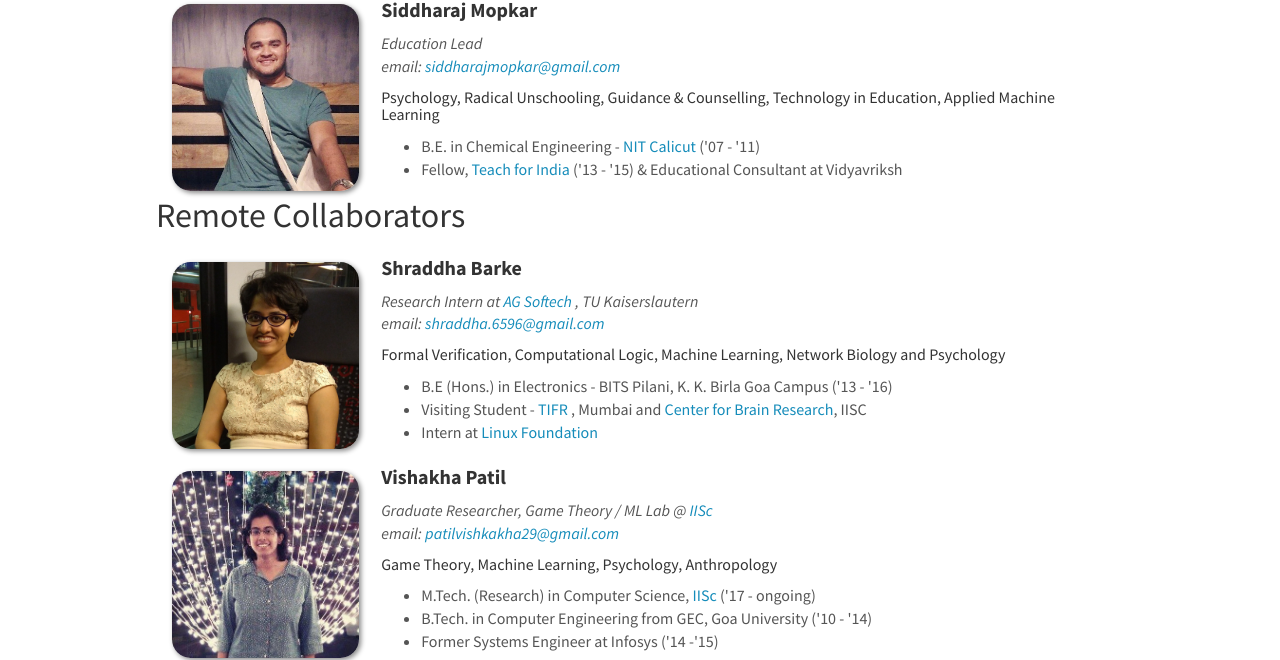
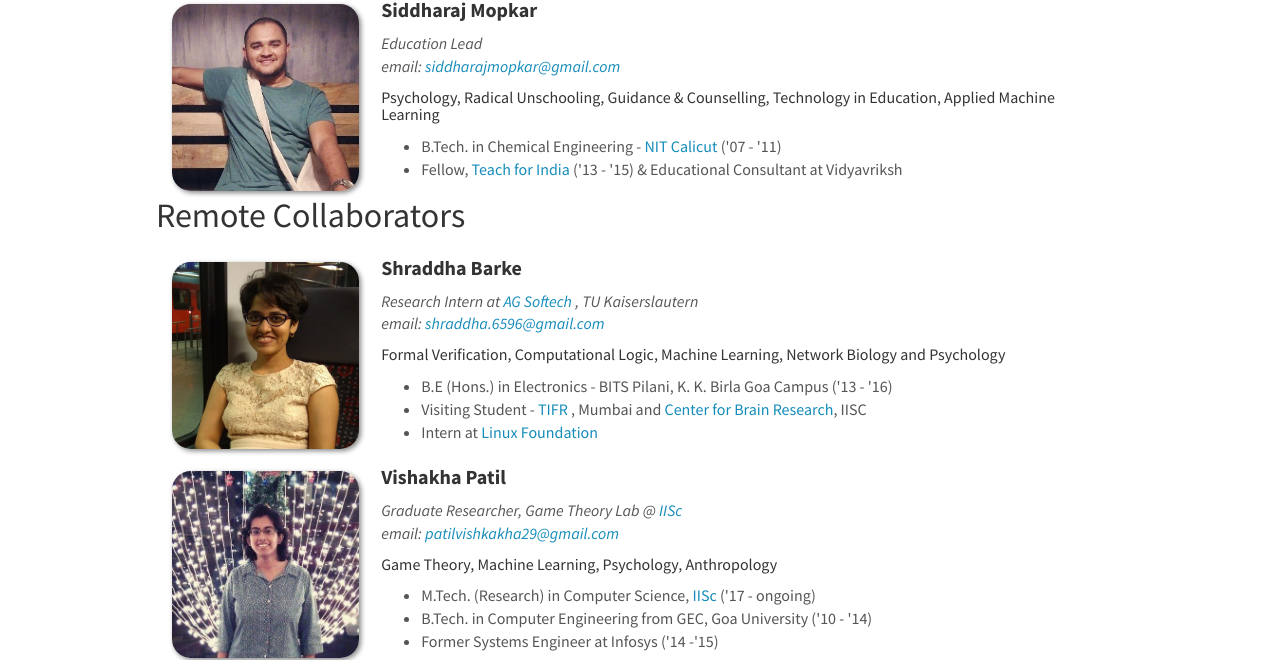
Before and after one commit to convergence-research-lab/convergence-research-lab.github.io, a Jekyll site: the page built from _pages/people.md, in a window 1280 px wide and 900 px high, scrolled down 836 px. Shown: the part 124-784 px from the top of the window. Built offline with Jekyll 4.4.1, drawn with Linux system fonts in a browser that asks for light colours; nearby versions of some CDN libraries.

Commit message:
Siddharaj and Vishkaha

```diff
--- a/_data/remote.yml
+++ b/_data/remote.yml
@@ -10,7 +10,7 @@
 
 - name: Vishakha Patil
   photo: Vishakha.jpg
-  info: Graduate Researcher, Game Theory / ML Lab @ <a href="http://lcm.csa.iisc.ernet.in/index.html"> IISc </a>
+  info: Graduate Researcher, Game Theory Lab @ <a href="http://lcm.csa.iisc.ernet.in/index.html"> IISc </a>
   email: patilvishkakha29@gmail.com
   number_educ: 3
   education1: M.Tech. (Research) in Computer Science, <a href="http://iisc.ernet.in"> IISc </a> ('17 - ongoing)
--- a/_data/residents.yml
+++ b/_data/residents.yml
@@ -34,6 +34,6 @@
   info: Education Lead
   email: siddharajmopkar@gmail.com
   number_educ: 2
-  education1: B.E. in Chemical Engineering - <a href="www.nitc.ac.in/"> NIT Calicut </a> ('07 - '11)
+  education1: B.Tech. in Chemical Engineering - <a href="www.nitc.ac.in/"> NIT Calicut </a> ('07 - '11)
   education2: Fellow, <a href="www.teachforindia.org/"> Teach for India </a> ('13 - '15) & Educational Consultant at Vidyavriksh
   interest: Psychology, Radical Unschooling, Guidance & Counselling, Technology in Education, Applied Machine Learning
```
